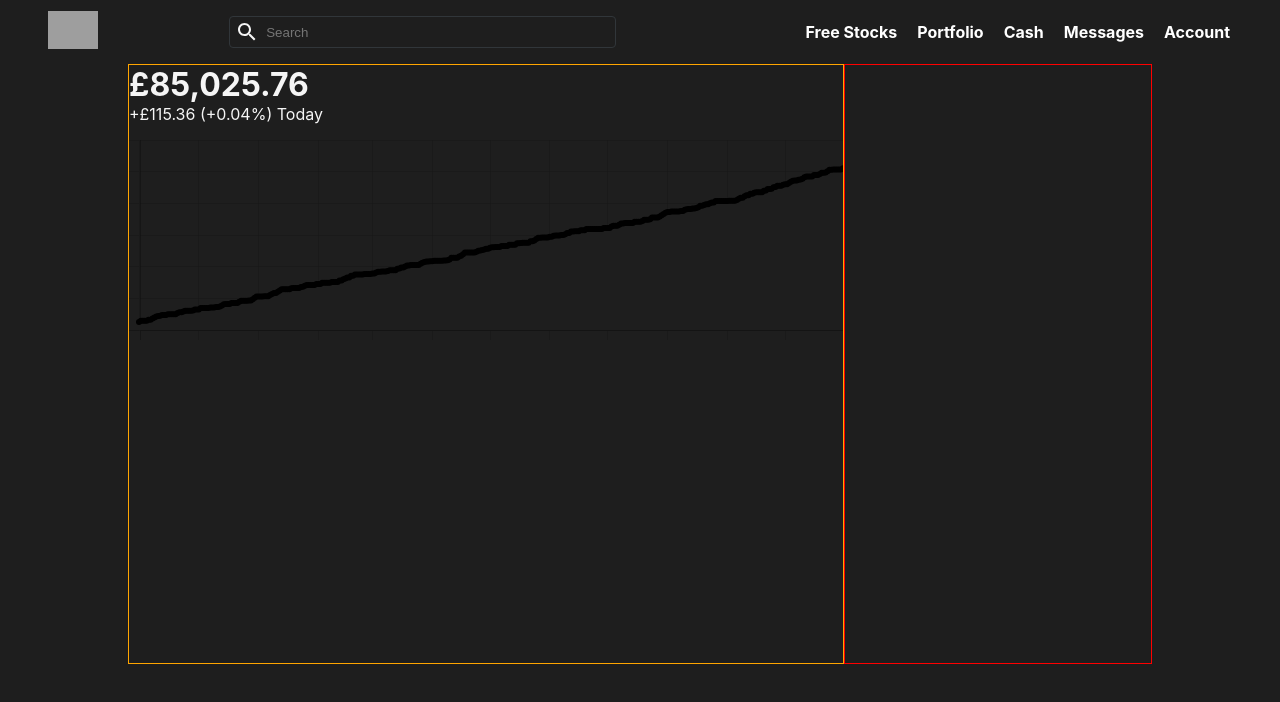
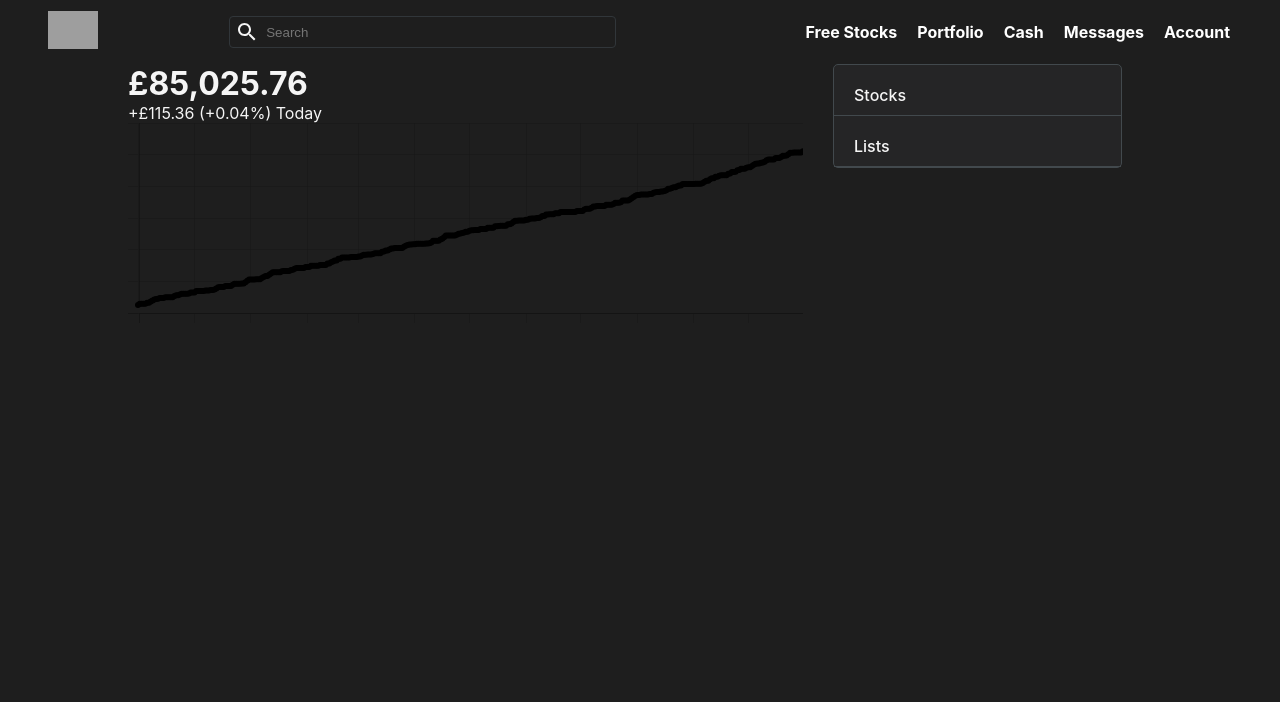
Before and after one commit to jmhDevOdin/Everest, a React (Create React App) app in the folder everest/: page / in a window 1280 px wide. Shown: the top 702 px of the page. Built offline with nearby package versions, Linux system fonts and the light colour scheme; grey boxes are pictures that could not be loaded.

Commit message:
Added stats component for Stocks
Stocks on right hand side style prep and base component. Designed and ready for pulled data from API.

```diff
--- a/everest/src/App.css
+++ b/everest/src/App.css
@@ -1,3 +1,7 @@
+* {
+  margin: 0;
+}
+
 body {
   background-color: #1e1e1e;
 }
--- a/everest/src/components/LineGraph/LineGraph.css
+++ b/everest/src/components/LineGraph/LineGraph.css
@@ -1,3 +1,4 @@
 .linegraph {
     height: 200px;
+    width: 100%;
 }
--- a/everest/src/components/Newsfeed/Newsfeed.css
+++ b/everest/src/components/Newsfeed/Newsfeed.css
@@ -1,9 +1,12 @@
 .newsfeed {
-    border: 1px solid orange;
     flex: 0.7;
     color: whitesmoke;
     text-align: left;
+}
 
+.newsfeed__chartSection {
+    display: flex;
+    flex-direction: column;
 }
 
 .newsfeed__portfolio {
@@ -18,3 +21,7 @@
 .newsfeed__portfolio > p{
     margin-top: 0;
 }
+
+.newsfeed__chart {
+    width: 100%;
+}
--- a/everest/src/components/Stats/Stats.css
+++ b/everest/src/components/Stats/Stats.css
@@ -1,4 +1,25 @@
 .stats {
-    border: 1px solid red;
     flex: 0.3;
+    flex-shrink: 0;
+    color: whitesmoke;
+    padding: 0px 30px 30px 30px;
+
 }
+
+.stats__container {
+    flex-direction: column;
+    flex: 1;
+    background-color: #252526;
+    border-radius: 5px;
+    border: 1px solid #42494d;
+}
+
+.stats__header {
+    display: flex;
+    font-size: 16px;
+    align-items: center;
+    justify-content: space-between;
+    border-bottom:  1px solid #42494d;
+    padding: 20px 20px 10px 20px;
+    font-weight: 500;
+}
--- a/everest/src/components/Stats/Stats.js
+++ b/everest/src/components/Stats/Stats.js
@@ -6,6 +6,24 @@
         <div className='stats'>
             <div className='stats__container'>
 
+                <div className='stats__header'>
+                    <p>Stocks</p>
+                </div>
+                <div className='stats__content'>
+                    <div className='stats__rows'>
+                        {/* Stocks we can buy */}
+                    </div>
+                </div>
+
+                <div className='stats__header'>
+                    <p>Lists</p>
+                </div>
+                <div className='stats__content'>
+                    <div className='stats__rows'>
+                        {/* Current Stocks */}
+                    </div>
+                </div>
+
             </div>
         </div>
     )
```
Also changed, not shown: 1 other file (tests, documents, lock files or other folders).
